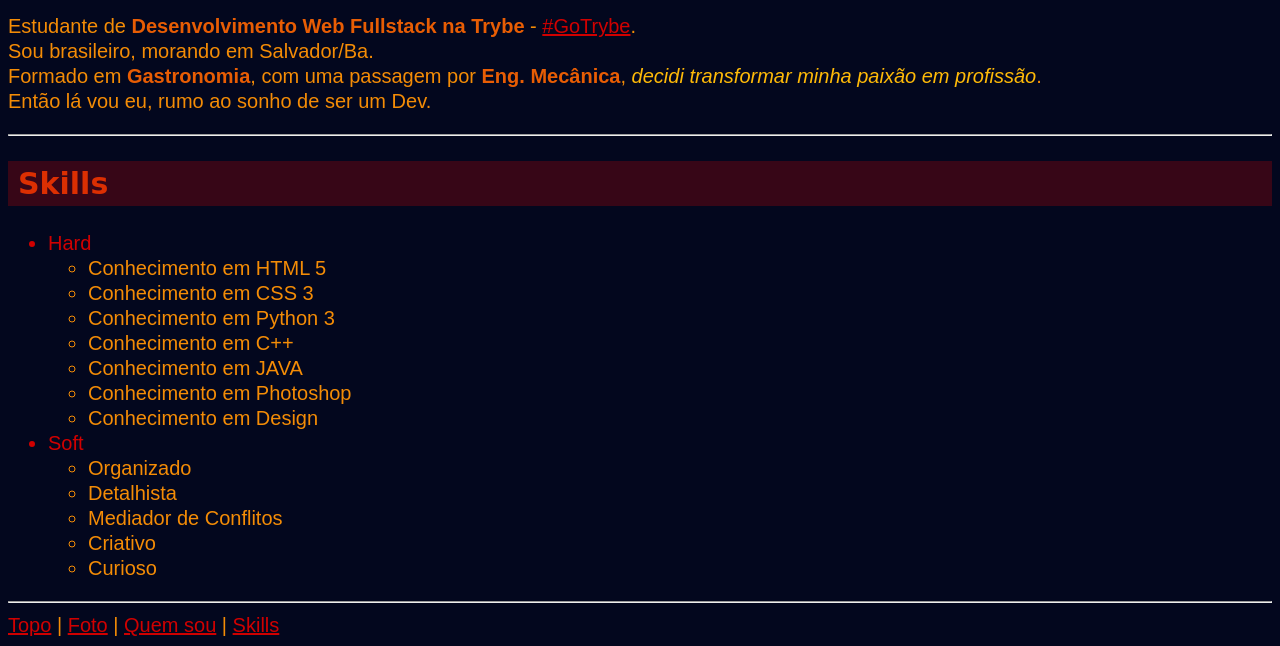
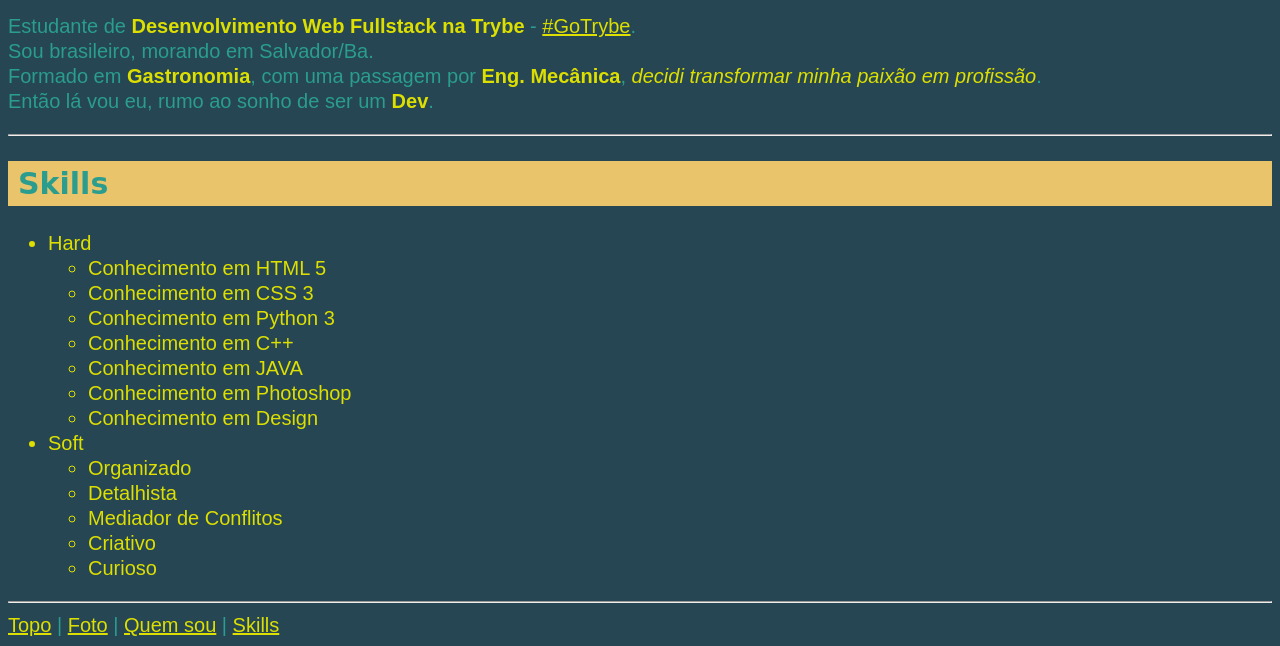
Before and after one commit to Digo-Castro/Digo-Castro.github.io, a plain HTML site: page index.html in a window 1280 px wide. Shown: the part 577-1223 px from the top of the page. Drawn offline with Linux system fonts and the light colour scheme; a web font is replaced by a local one.

Commit message:
Atualiza cores

```diff
--- a/css/index.css
+++ b/css/index.css
@@ -1,42 +1,25 @@
-/* SCSS RGB
-$xiketic: rgba(3, 7, 30, 1);
-$dark-sienna: rgba(55, 6, 23, 1);
-$rosewood: rgba(106, 4, 15, 1);
-$dark-red: rgba(157, 2, 8, 1);
-$rosso-corsa: rgba(208, 0, 0, 1);
-$vermilion: rgba(220, 47, 2, 1);
-$persimmon: rgba(232, 93, 4, 1);
-$carrot-orange: rgba(244, 140, 6, 1);
-$orange-web: rgba(250, 163, 7, 1);
-$selective-yellow: rgba(255, 186, 8, 1);
-*/
+
 body {
     font-family: 'Jockey One', sans-serif;
     font-size: 20px;
     line-height: 25px;
-    background-color: #03071e;
-    color: #f48c06;
+    background-color: #264653;
+    color: #2a9d8f;
 }
 .gugi {
     font-family: 'Gugi', cursive;
-    color: #dc2f02;
-    background-color: #370617;
+    color: #2a9d8f;
+    background-color: #e9c46a;
     padding: 10px;
 }
 h1 {
     line-height: 35px;
 }
-strong {
-    color: #e85d04;
+strong, em {
+    color: #dddf00;
 }
-em {
-    color: #ffba08;
-}
-.red {
-    color: #d00000;
-}
-.dark-yellow {
-    color: #f48c06;
+.lemon {
+    color: #dddf00;
 }
 img {
     border-radius: 100%;
--- a/index.html
+++ b/index.html
@@ -16,16 +16,16 @@
             <hr>
             <h2 id="QuemSou" class="gugi">Quem sou eu?</h2>
             <p>
-                Estudante de <strong>Desenvolvimento Web Fullstack na Trybe</strong> - <a href="https://www.betrybe.com/" target="_blank" class="red">#GoTrybe</a>.<br>
+                Estudante de <strong>Desenvolvimento Web Fullstack na Trybe</strong> - <a href="https://www.betrybe.com/" target="_blank" class="lemon">#GoTrybe</a>.<br>
                 Sou brasileiro, morando em Salvador/Ba.<br>
                 Formado em <strong>Gastronomia</strong>, com uma passagem por <strong>Eng. Mecânica</strong>, <em>decidi transformar minha paixão em profissão</em>.<br>
-                Então lá vou eu, rumo ao sonho de ser um Dev.
+                Então lá vou eu, rumo ao sonho de ser um <strong>Dev</strong>.
             </p>
             <hr>
             <h2 id="Skills" class="gugi">Skills</h2>
             <ul>
-                <li class="red">Hard
-                    <ul class="dark-yellow">
+                <li class="lemon">Hard
+                    <ul>
                         <li>Conhecimento em HTML 5</li>
                         <li>Conhecimento em CSS 3</li>
                         <li>Conhecimento em Python 3</li>
@@ -35,8 +35,8 @@
                         <li>Conhecimento em Design</li>
                     </ul>
                 </li>
-                <li class="red">Soft
-                    <ul class="dark-yellow">
+                <li class="lemon">Soft
+                    <ul>
                         <li>Organizado</li>
                         <li>Detalhista</li>
                         <li>Mediador de Conflitos</li>
@@ -46,7 +46,7 @@
                 </li>
             </ul>
             <hr>
-            <a href="#Nome" class="red">Topo</a> | <a href="#Digo" class="red">Foto</a> | <a href="#QuemSou" class="red">Quem sou</a> | <a href="#Skills" class="red">Skills</a>
+            <a href="#Nome" class="lemon">Topo</a> | <a href="#Digo" class="lemon">Foto</a> | <a href="#QuemSou" class="lemon">Quem sou</a> | <a href="#Skills" class="lemon">Skills</a>
         </main>
     </body>
 </html>
```
